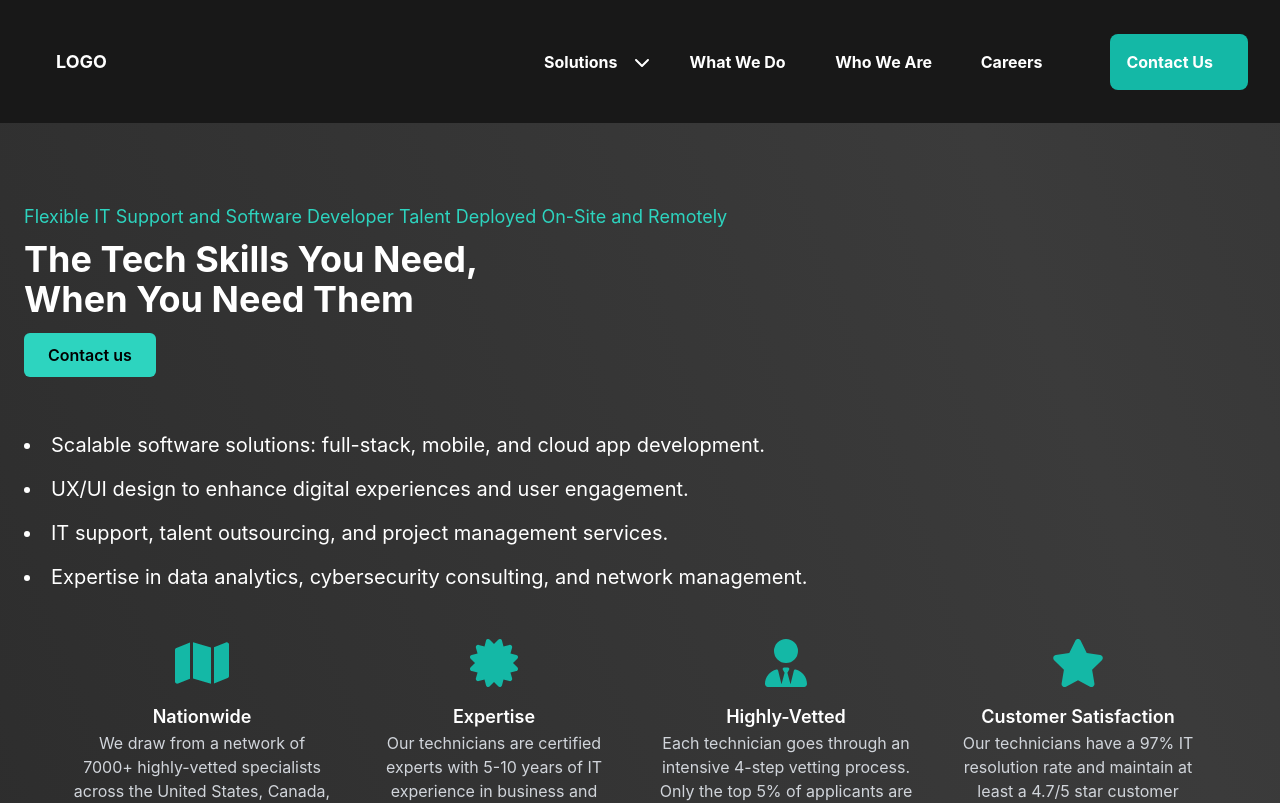
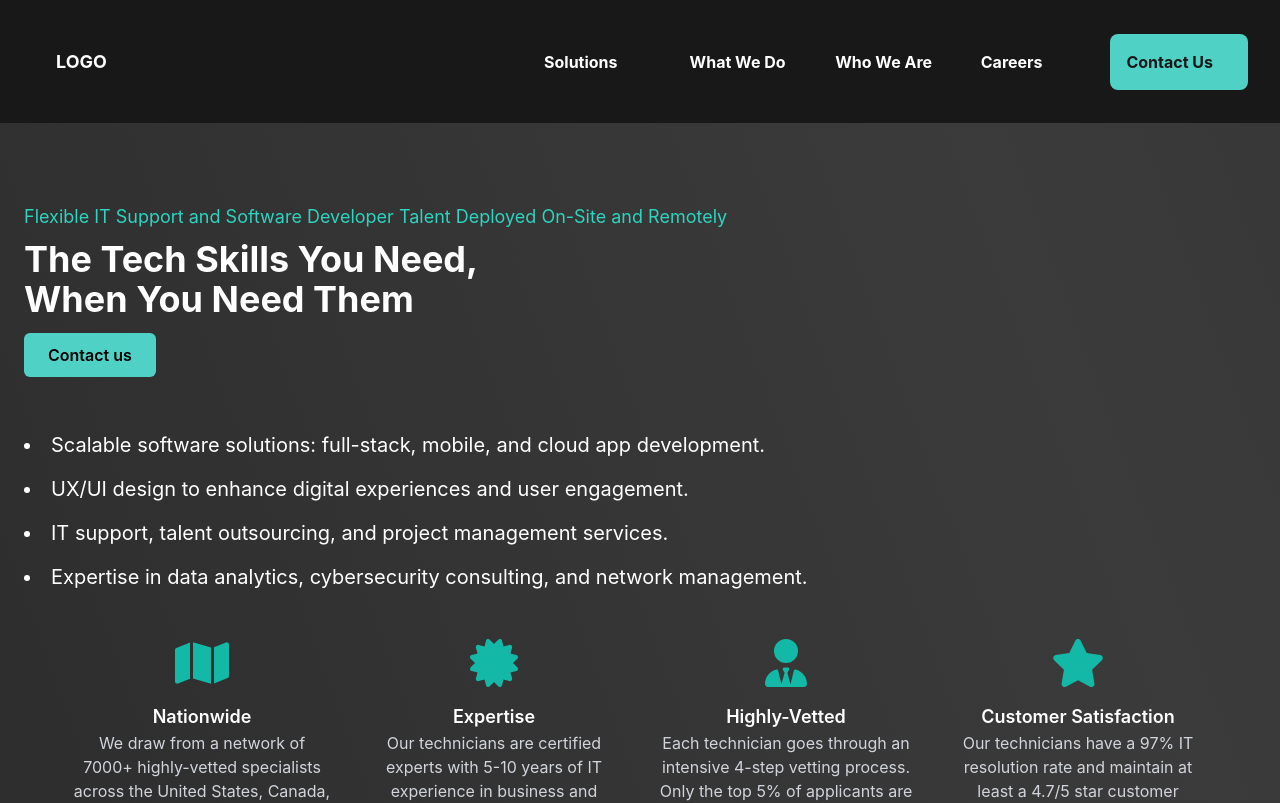
Before and after one commit to guidogattas/genesys-code, a React (Vite) app: page / in a window 1280 px wide. Shown: the top 803 px of the page. Built offline with nearby package versions, Linux system fonts and the light colour scheme; a web font is replaced by a local one.

Commit message:
[FIX] Solutions Drop Menu off

```diff
--- a/src/components/Home/Home.jsx
+++ b/src/components/Home/Home.jsx
@@ -15,7 +15,7 @@ const Home = () => {
 
                     <Link
                         to="/contact-us"
-                        className="px-6 py-3 font-semibold text-black transition duration-300 bg-teal-400 rounded-md hover:bg-teal-500"
+                        className="px-6 py-3 font-semibold text-black transition duration-300 rounded-md bg-buttonMain hover:bg-buttonSecondary"
                     >
                         Contact us
                     </Link>
--- a/src/components/Solutions/Solutions.jsx
+++ b/src/components/Solutions/Solutions.jsx
@@ -1,6 +1,6 @@
 const Solutions = () => {
     return (
-        <div>Solutions</div>
+        <h1 className="flex justify-center text-3xl align-middle">Solutions</h1>
     )
 }
 
--- a/src/components/common/NavBar/NavBar.jsx
+++ b/src/components/common/NavBar/NavBar.jsx
@@ -27,23 +27,17 @@ const NavBar = () => {
         text-[16px]
         overflow-hidden md:overflow-visible w-full px-4`}
             >
-                <NavItem label="Solutions">
-                    <ul className="flex flex-col w-full gap-2 bg-dropDownBG md:w-[340px] md:shadow-lg md:rounded-lg justify-normal">
-                        <NavItem to="/solutions/supportgo" label="SupportGo - IT Support" />
-                        <NavItem to="/solutions/supportflex" label="SupportFlex - Embedded Skills" />
-                        <NavItem to="/solutions/supportdesk" label="SupportDesk - Dedicated Helpdesk" />
-                    </ul>
-                </NavItem>
+                <NavItem to="/solutions" label="Solutions" />
+
                 <NavItem to="/what-we-do" label="What We Do" />
                 <NavItem to="/who-we-are" label="Who We Are" />
                 <NavItem to="/careers" label="Careers" />
                 <NavItem
                     to="/contact-us"
                     label="Contact Us"
-                    className="px-4 py-2 rounded-lg text-buttonText bg-buttonMain hover:bg-buttonHover"
+                    className="px-4 py-2 rounded-lg text-buttonText bg-buttonMain hover:bg-buttonSecondary"
                 />
             </ul>
-
         </nav>
     );
 };
--- a/tailwind.config.js
+++ b/tailwind.config.js
@@ -12,9 +12,10 @@ export default {
                 mainText: "#FFFFFF",
                 secondaryText: "#1EFFF2",
                 footerBG: "#181818",
-                buttonMain: "#14b8a6",
+                buttonMain: "#4FD1C5",
+                buttonSecondary: "#38B2AC",
                 buttonHover: "#0d9488",
-                buttonText: "#FFFFFF",
+                buttonText: "#181818",
             },
             fontFamily: {
                 'darker': ['Darker Grotesque', 'sans-serif'],
```
